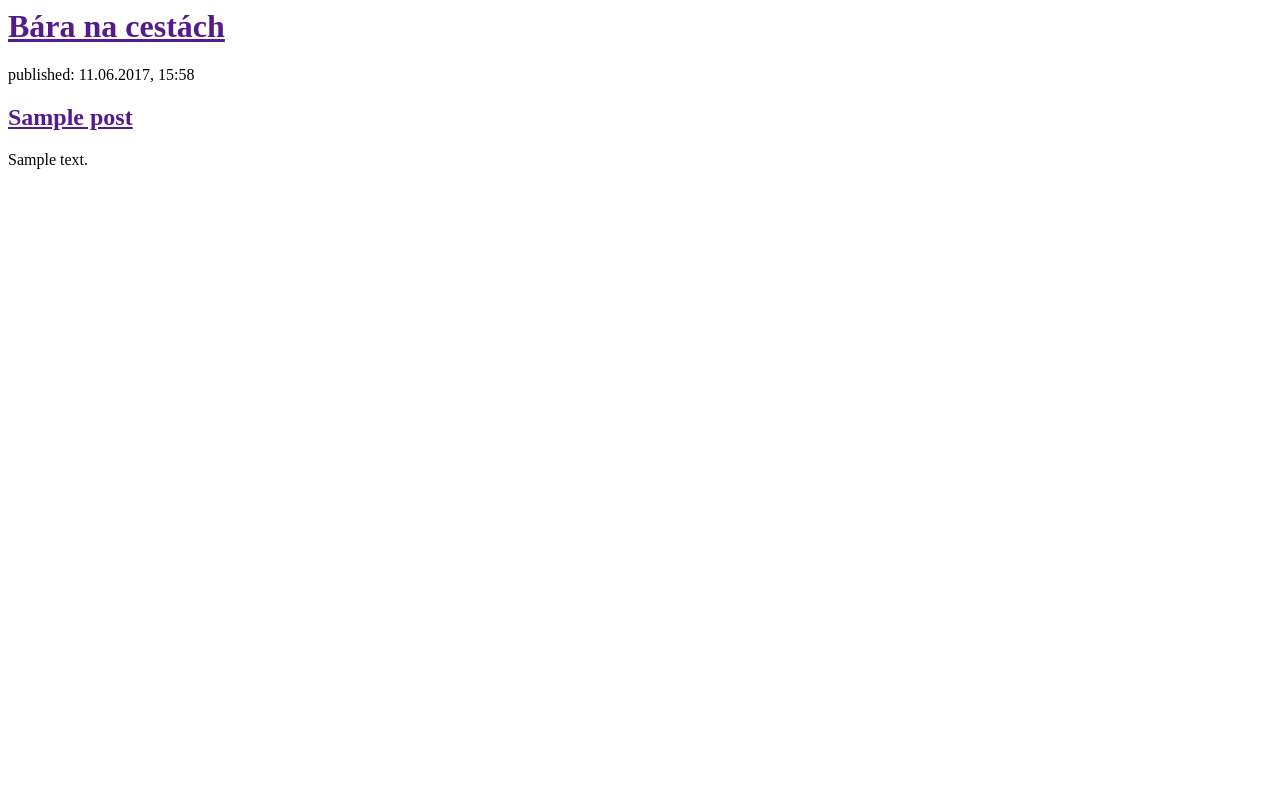
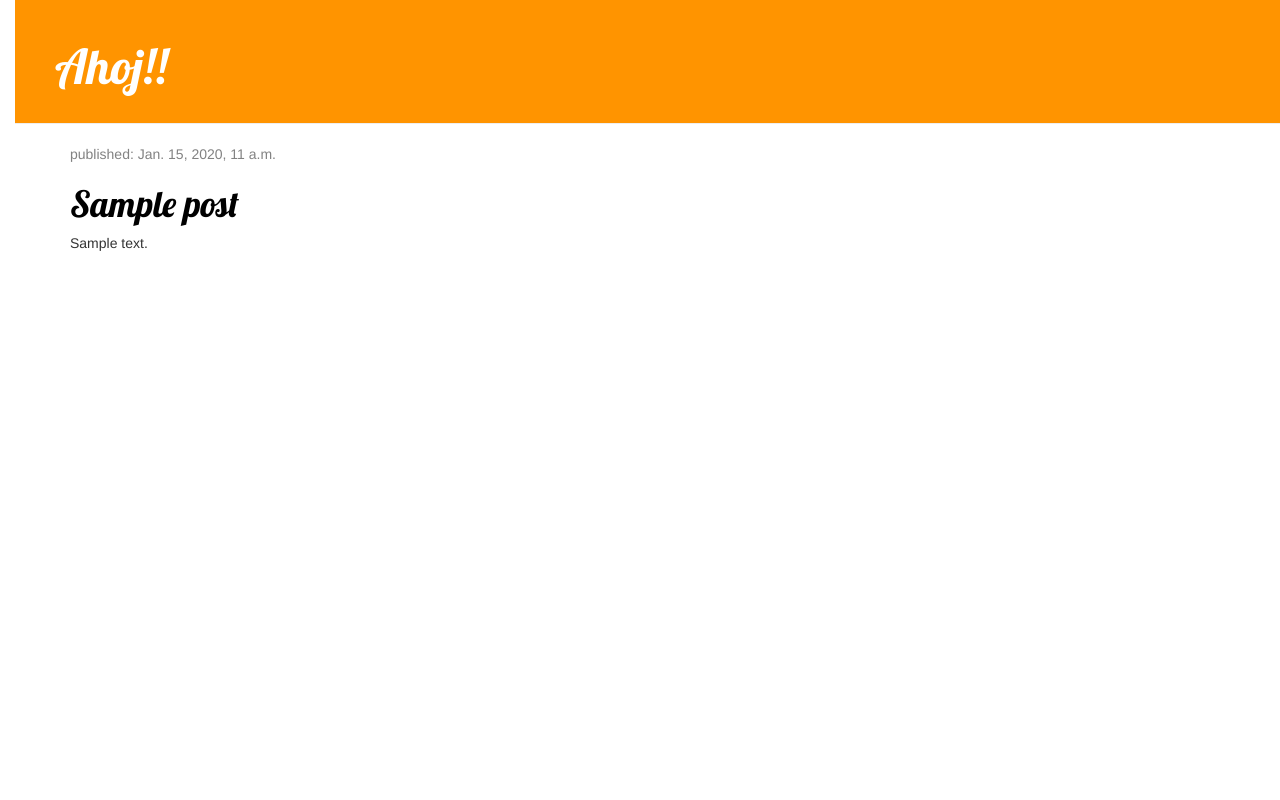
Before and after one commit to barmikl/my-first-blog, a Django app: template blog/templates/blog/post_list.html in a window 1280 px wide. Run offline with Django 3.2, Linux system fonts and the light colour scheme; the template is opened without the code that fills it: values that come from a table or form of the project are taken from there, others are empty; tables that the repository leaves empty hold one stand-in row (values such as "Sample post"); some libraries are stand-ins or nearby versions.

Commit message:
Modified templates to display posts from database.

```diff
--- /dev/null
+++ b/blog/static/css/blog.css
@@ -0,0 +1,60 @@
+h1 a {
+    color: #FCB225;
+    font-family: 'Lobster';
+}
+
+h2 a {
+    color: #FCB225;
+    font-family: 'Lobster';
+}
+
+body {
+    padding-left: 15px;
+}
+
+.page-header {
+    background-color: #ff9400;
+    margin-top: 0;
+    padding: 20px 20px 20px 40px;
+}
+
+.page-header h1, .page-header h1 a, .page-header h1 a:visited, .page-header h1 a:active {
+    color: #ffffff;
+    font-size: 36pt;
+    text-decoration: none;
+}
+
+.content {
+    margin-left: 40px;
+}
+
+h1, h2, h3, h4 {
+    font-family: 'Lobster', cursive;
+}
+
+.date {
+    color: #828282;
+}
+
+.save {
+    float: right;
+}
+
+.post-form textarea, .post-form input {
+    width: 100%;
+}
+
+.top-menu, .top-menu:hover, .top-menu:visited {
+    color: #ffffff;
+    float: right;
+    font-size: 26pt;
+    margin-right: 20px;
+}
+
+.post {
+    margin-bottom: 70px;
+}
+
+.post h1 a, .post h1 a:visited {
+    color: #000000;
+}
--- a/blog/templates/blog/post_list.html
+++ b/blog/templates/blog/post_list.html
@@ -1,19 +1,32 @@
+{% load staticfiles %}
 <html>
     <head>
         <title>Bára na cestách</title>
+        <link rel="stylesheet" href="//maxcdn.bootstrapcdn.com/bootstrap/3.2.0/css/bootstrap.min.css">
+        <link rel="stylesheet" href="//maxcdn.bootstrapcdn.com/bootstrap/3.2.0/css/bootstrap-theme.min.css">
+        <link rel="stylesheet" href="{% static 'css/blog.css' %}">
+        <link href="//fonts.googleapis.com/css?family=Lobster&subset=latin,latin-ext" rel="stylesheet" type="text/css">
     </head>
     <body>
-        <div>
-            <h1><a href="">Bára na cestách</a></h1>
+        <div class="page-header">
+            <h1><a href="">Ahoj!!</a></h1>
         </div>
 
-{% for post in posts %}
-        <div>
-            <p>published: 11.06.2017, 15:58</p>
-            <h2><a href="">{{ post.title }}</a></h2>
-            <p>{{ post.text|linebreaksbr }}</p>
+        <div class="content container">
+            <div class="row">
+                <div class="col-md-8">
+                    {% for post in posts %}
+                        <div class="post">
+                            <div class="date">
+                                <p>published: {{ post.published_date }}</p>
+                            </div>
+                            <h1><a href="">{{ post.title }}</a></h1>
+                            <p>{{ post.text|linebreaksbr }}</p>
+                        </div>
+                    {% endfor %}
+                </div>
+            </div>
         </div>
-{% endfor %}
 
     </body>
 </html>
```
